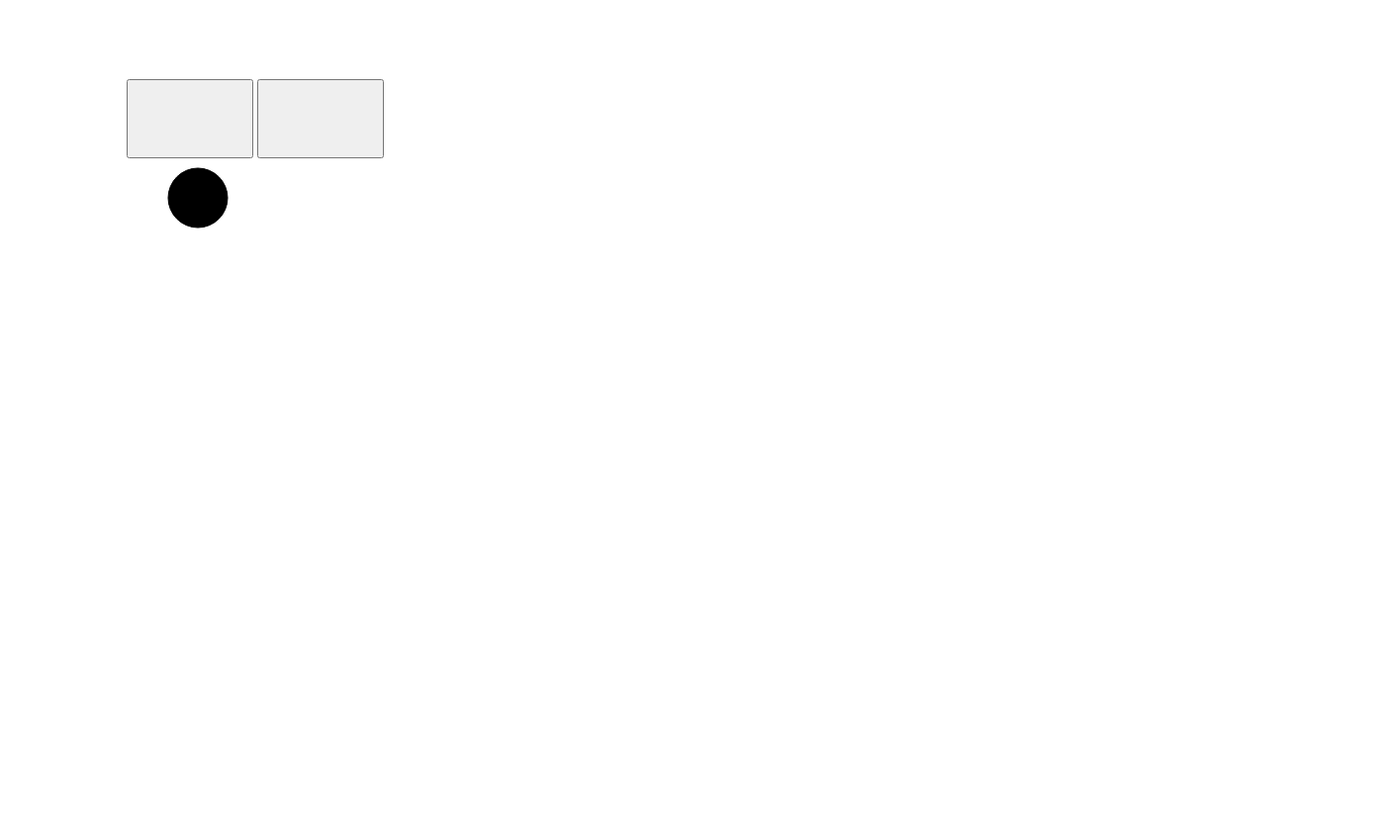
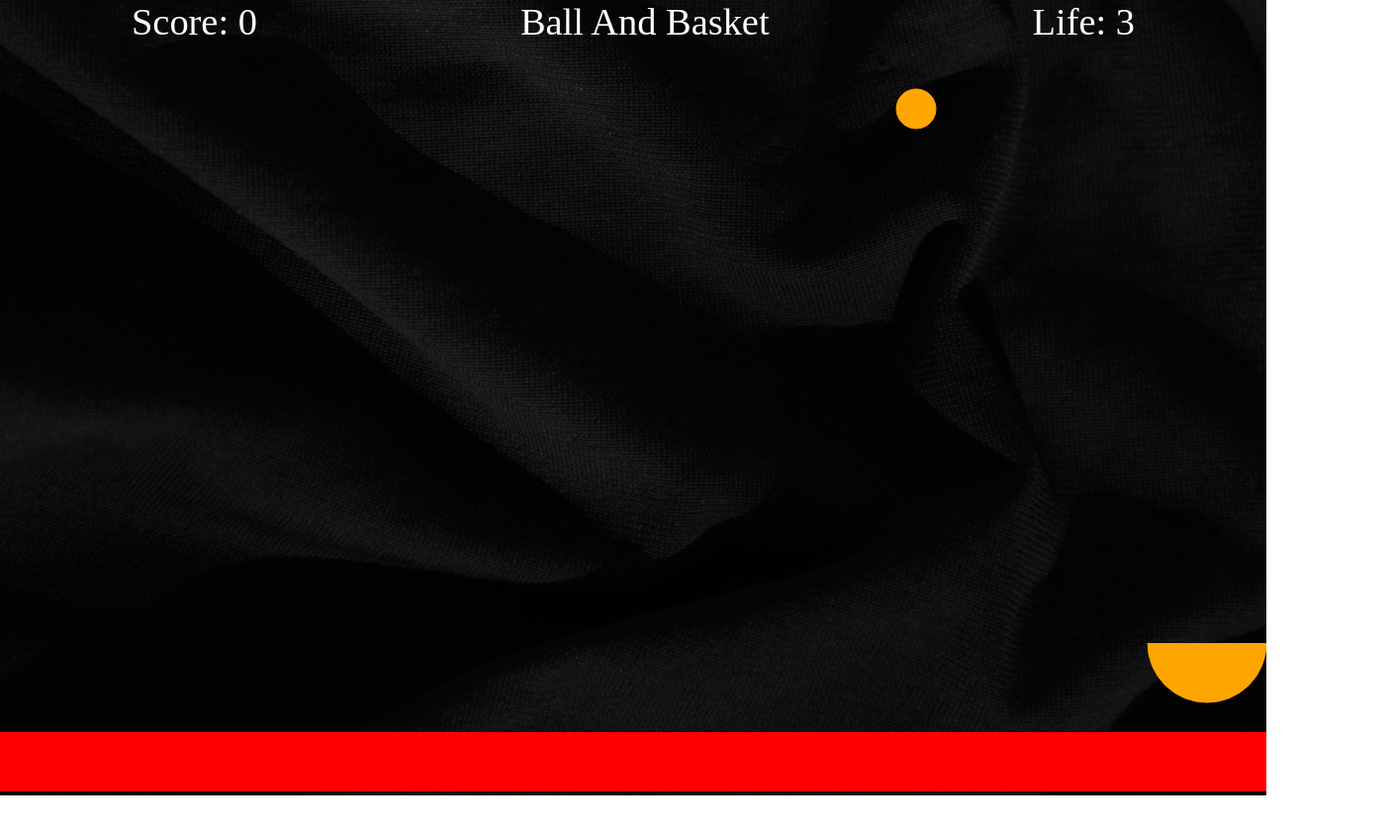
Before and after one commit to ParamDhama/Ball-and-Basket, a plain HTML site: page index.html in a window 1280 px wide. Shown: the whole page at 99% size, 1408 px wide, since content can reach past the window. After the commit the page ends 804 px from the top, so only its background shows below. Drawn offline with Linux system fonts and the light colour scheme.

Commit message:
Game functionality created

```diff
--- a/index.html
+++ b/index.html
@@ -6,13 +6,19 @@
     <title>Basket Fruits</title>
     <link rel="stylesheet" href="style.css">
 </head>
-<body>
-    <h1 id="touch"></h1>
+<body ontouchmove="touch_move(event)" ontouchend="show(event)">
+    <div id="top">
+        <div id="Score">Score: 0</div>
+        <div id="GameName">Ball And Basket</div>
+        <div id="Life">Life: 3</div>
+    </div>
+    <h1 id="GameOver">GameOver</h1>
     <canvas></canvas>
-    <div id="leftRightbtn">
+    <!-- <h1 id="touch">Hllo</h1> -->
+    <!-- <div id="leftRightbtn">
         <button id="leftBtn" style="width: 10%; height: 10%;"></button>
         <button id="rightBtn" style="width: 10%; height: 10%;"></button>
-    </div>
+    </div> -->
     <script src="index.js"></script>
 </body>
 </html>
--- a/index.js
+++ b/index.js
@@ -5,25 +5,125 @@ let leftbtn = document.getElementById("leftBtn")
 
 canvas.width = innerWidth;
 canvas.height = innerHeight;
+let touch_Pos = innerWidth/2;
+let touch_s = 0;
+let touch_m = 0;
 
 
-canvas.addEventListener('touchstart',(event)=>{
-    document.getElementById("touch").innerHTML = event
-})
-
-let x = 200;
-let y = 200;
-let radius = 30;
-let dx = innerWidth/40;
+let x = innerWidth-30;
+let y = innerHeight-150;
+let radius = 60;
+let dx = innerWidth/150;
+let left = true;
+let right = true
 
 
+let ballList = [];
+let sec = 0;
+
+
+
+let score = 0;
+let life = 3;
+let gameOver = false;
+
+
+
+function rR(min,max) {
+    return Math.ceil(Math.random()*(max-min+1)+min);
+}
+
+
+function ball() {
+    this.ran = rR(0,2);
+    if (this.ran >3) {
+        this.ran = 3;
+    }
+    this.x = rR(1,innerWidth);
+    this.y = -10*this.ran;
+    this.radius = 20;
+    this.dy = 1;
+
+    this.draw = ()=>{
+        c.beginPath();
+        c.arc(this.x,this.y,this.radius,0,Math.PI*2,false);
+        c.fillStyle = `rgba(255, 166, 0)`
+        c.fill()
+        c.strokeStyle = `rgba(255, 166, 0)`
+        c.stroke();
+    }
+
+    this.update = ()=>{
+        this.y += this.dy;
+        this.draw();
+    }
+
+}
 function animate() {
     requestAnimationFrame(animate);
-    c.clearRect(0,0,innerWidth,innerHeight);
-    c.beginPath();
-    c.arc(x, y, radius, 0, Math.PI*2,false);
-    c.fill();
-    c.stroke();
+    if (!gameOver) {
+        c.clearRect(0,0,innerWidth,innerHeight);
+
+        const date = new Date();
+        if (-3>=date.getSeconds()-sec||date.getSeconds()-sec >=3) {
+            // console.log(date.getSeconds()-x)
+            // for (let i = 0; i < 10; i++) {
+            ballList.push(new ball())
+            // }
+            sec = date.getSeconds();
+
+        }
+
+        for (let i = 0; i < ballList.length; i++) {
+            if (i==0) {
+                continue;
+            }
+            const element = ballList[i];
+            element.update();
+            if (x-radius<=element.x&&element.x<=x+radius&&y-element.radius<=element.y&&element.y<=y+element.radius) {
+                ballList.splice(i,i)
+                score++;
+                document.getElementById("Score").innerHTML = "Score: "+score;
+            }
+            if (element.y>=innerHeight-60-element.radius) {
+                life--;
+                ballList.splice(i,i)
+                document.getElementById("Life").innerHTML = "Life: "+life;
+                if(life<=0){
+                    gameOver = true;
+                }
+
+            }
+        }
+
+        c.beginPath();
+        c.arc(x, y, radius, Math.PI*2, Math.PI,false);
+        c.fillStyle = "orange"
+        c.fill();
+
+        c.stroke();
+
+        c.beginPath()
+        c.rect(0,innerHeight-60,innerWidth,60);
+        c.fillStyle = "red";
+        c.fill()
+        c.stroke
+        if (x-radius<=0) {
+            x = radius;
+        }
+        if (x+radius>=innerWidth){
+            x = innerWidth-radius;
+        }
+        if (left){
+            x-=dx;
+        }
+        if (right) {
+            x+=dx
+        }
+    }
+    if (gameOver) {
+        document.getElementById("GameOver").style.visibility = "visible"
+    }
 }
 
 animate();
@@ -32,16 +132,20 @@ animate();
 addEventListener("keydown",(event)=>{
     console.log(event['code']);
     if (event['code']=='ArrowLeft'||event['code']=="KeyA") {
-        x-=dx
+        left = true;
     }
     if (event['code']=='ArrowRight') {
-        x+=dx
+        right = true;
     }
-    if (event['code']=='ArrowUp') {
-        y-=dx
+    // console.log(x,y)
+})
+addEventListener("keyup",(event)=>{
+    console.log(event['code']);
+    if (event['code']=='ArrowLeft'||event['code']=="KeyA") {
+        left = false;
     }
-    if (event['code']=='ArrowDown') {
-        y+=dx
+    if (event['code']=='ArrowRight') {
+        right = false;
     }
     // console.log(x,y)
 })
@@ -50,17 +154,39 @@ addEventListener("keydown",(event)=>{
 //     x++;
 // })
 
-document.getElementById("leftBtn").addEventListener("touchstart", function(event) {
-    //fires on mouse down
-    console.log(true);
-    x-=dx;
-}, false);
-document.getElementById("rightBtn").addEventListener("touchstart", function(event) {
-    //fires on mouse down
-    x+=dx;
-    console.log(true);
-}, false);
+// document.getElementById("leftBtn").addEventListener("touchstart", function(event) {
+//     //fires on mouse down
+//     console.log(true);
+//     x-=dx;
+// }, false);
+// document.getElementById("rightBtn").addEventListener("touchstart", function(event) {
+//     //fires on mouse down
+//     x+=dx;
+//     console.log(true);
+// }, false);
 
 // function left() {
 //     console.log(x);
 // }
+
+
+// function touchstart(event) {
+// }
+
+function touch_move(event) {
+    touch_m = event.touches[0].clientX;
+    document.getElementById("touch").innerHTML = touch_Pos;
+    // touch_Pos = touch_m-touch_s;
+    // x = touch_Pos
+
+}
+
+window.addEventListener("touchstart",(event)=>{
+    touch_s = event.touches[0].clientX;
+
+})
+window.addEventListener("touchend",(event)=>{
+    // touch_s = event.touches[0].clientX;
+    // document.getElementById("touch").innerHTML = touch_Pos;
+
+})
--- a/style.css
+++ b/style.css
@@ -3,6 +3,7 @@
     padding: 0;
     overflow: hidden;
 }
+
 
 #leftRightbtn{
     position: absolute;
@@ -15,6 +16,33 @@
 h1{
     font-size: 5vh;
     position: absolute;
-    top: 10%;
+    top: 40%;
     left: 10%;
 }
+
+body{
+    background-image: url("./bg.jpg");
+    background-size: cover;
+    background-position: center;
+    position: relative;
+}
+
+#top{
+    width: 100%;
+    position: absolute;
+    display: flex;
+    justify-content: space-around;
+    color: white;
+    font-size: 3vw;
+}
+
+#GameOver{
+    visibility: hidden;
+    position: absolute;
+    top: 50%;
+    left: 50%;
+    -ms-transform: translate(-50%,-50%,-50%);
+    transform: translate(-50%,-50%,-50%);
+    font-size: 5vw;
+    color: white;
+}
```
Also changed, not shown: bg.jpg (added).
